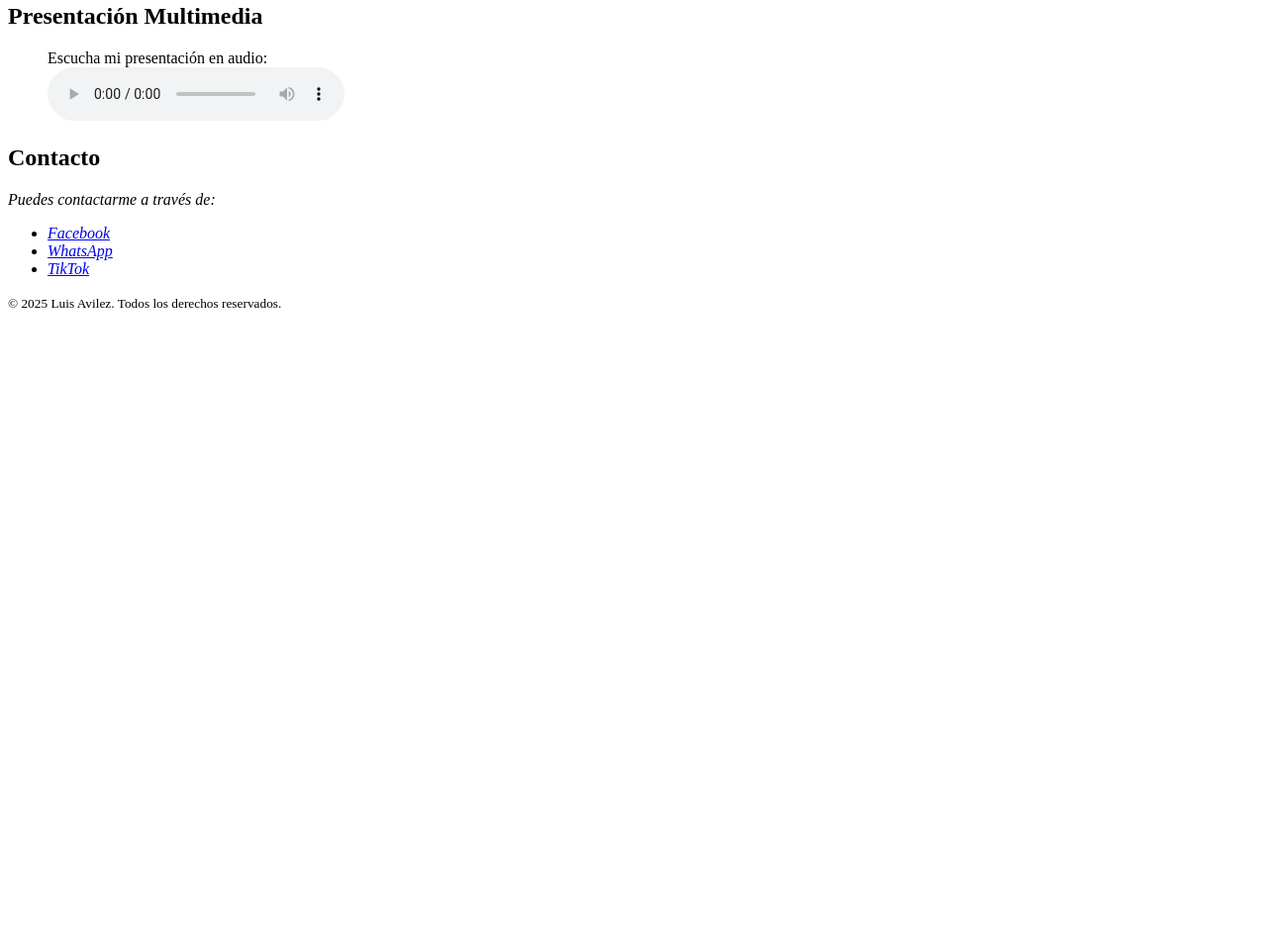
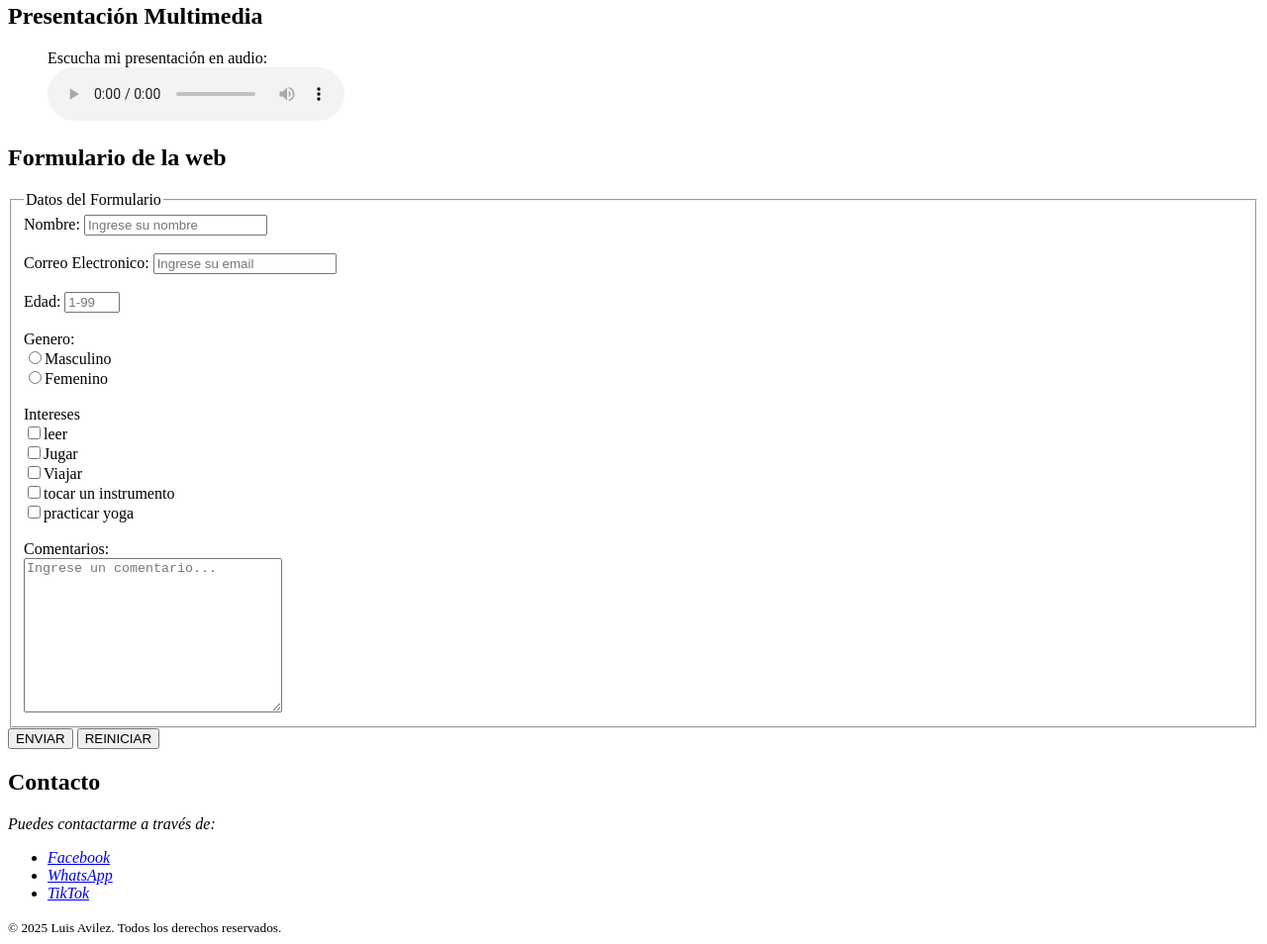
Before and after one commit to LuisAvilez369/miportafoliohtml, a plain HTML site: page index.html in a window 1280 px wide. Shown: the part 1193-2147 px from the top of the page at 99% size. Before the commit the page ends 1524 px from the top, so only its background shows below. Drawn offline with Linux system fonts and the light colour scheme.

Commit message:
Update index.html

```diff
--- a/index.html
+++ b/index.html
@@ -134,6 +134,51 @@
                 </audio>
             </figure>
         </section>
+          <!-- Formulario de la web -->
+
+        <section>
+            <header>
+                <h2>Formulario de la web</h2>
+            </header>
+
+            <form>
+               <fieldset>
+                  <legend>Datos del Formulario</legend>
+                   <label for="nombre">Nombre:</label>
+                  <input type="text" name="nombre" id="nombre" placeholder="Ingrese su nombre" required>
+                  <br><br>
+                  <label for="correo">Correo Electronico:</label>
+                  <input type="email" id="correo" placeholder="Ingrese su email" required>
+                  <br><br>
+                  <label for="edad">Edad:</label>
+                  <input type="number" name="edad" id="edad" min="1" max="99" placeholder="1-99">
+                  <br><br>
+                  <label for="genero">Genero:</label>
+                  <br>
+                  <input type="radio" name="genero" id="genero">Masculino
+                  <br>
+                  <input type="radio" name="genero" id="genero">Femenino
+                  <br><br>
+                  <label for="intereses">Intereses</label>
+                  <br>
+                  <input type="checkbox" name="intereses" id="intereses">leer
+                  <br>
+                  <input type="checkbox" name="intereses" id="intereses">Jugar
+                  <br>
+                  <input type="checkbox" name="intereses" id="intereses">Viajar
+                  <br>
+                  <input type="checkbox" name="intereses" id="intereses">tocar un instrumento
+                  <br>
+                  <input type="checkbox" name="intereses" id="intereses">practicar yoga
+                  <br><br>
+                  <label for="comentario">Comentarios: </label>
+                  <br>
+                  <textarea name="comentario" id="comentario" cols="30" rows="10" placeholder="Ingrese un comentario..."></textarea>
+               </fieldset>
+               <input type="submit" value="ENVIAR">
+               <input type="reset" value="REINICIAR">
+            </form>
+        </section>
     </main>
 
     <!-- Pie de página -->
```
